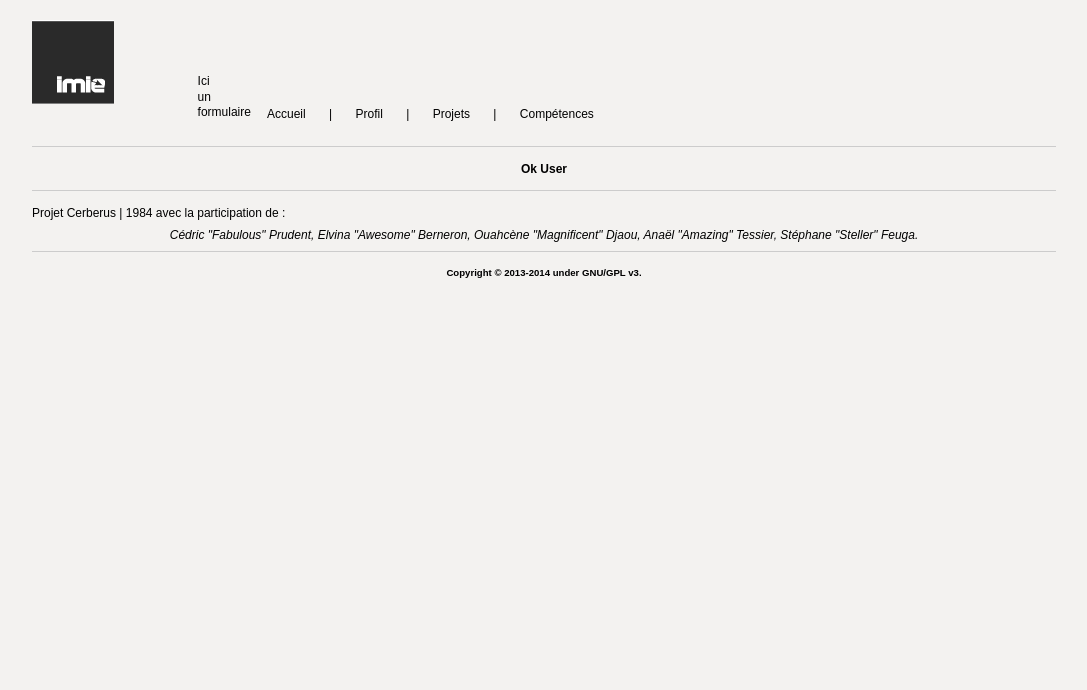
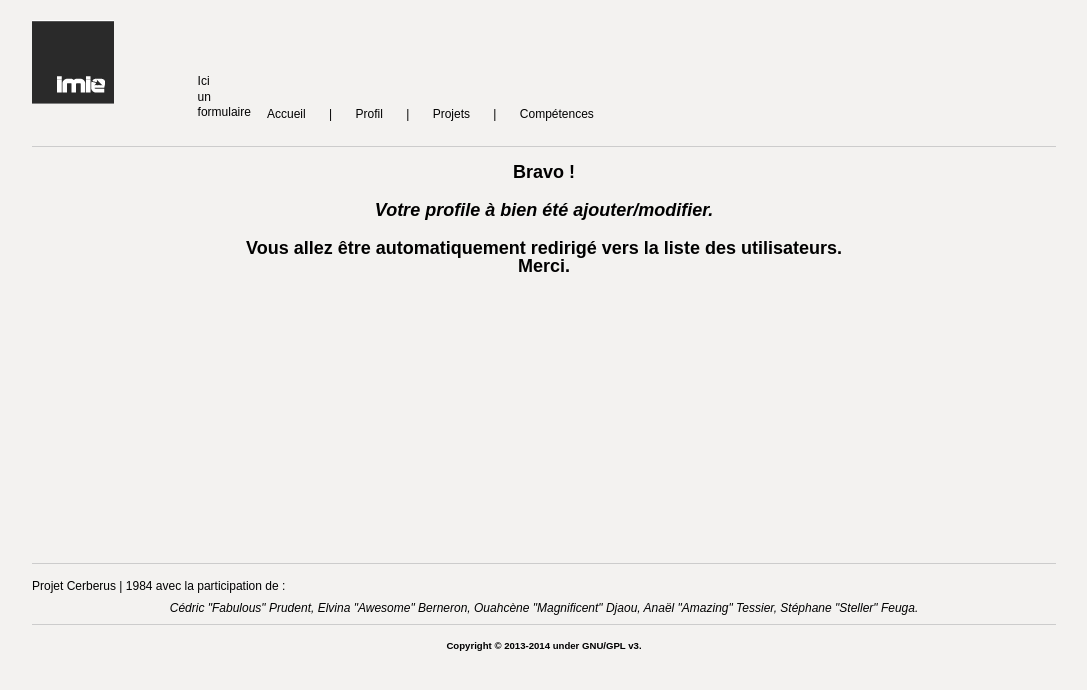
Before and after one commit to imie-source/DL09_G1, a Symfony app: template Symfony/src/Tpfilrouge/skillsBundle/Resources/views/Skills/okUser.html.twig in a window 1280 px wide. Shown: the top 690 px of the page, without its empty margins (96-1183 px from the left). Run offline with Twig, Linux system fonts and the light colour scheme; the template is opened without the code that fills it, so the values that code supplies are empty; some libraries are stand-ins or nearby versions.

Commit message:
Maj vue okUser & okProjet + Maj styles.css

```diff
--- a/Symfony/src/Tpfilrouge/skillsBundle/Resources/views/Skills/okUser.html.twig
+++ b/Symfony/src/Tpfilrouge/skillsBundle/Resources/views/Skills/okUser.html.twig
@@ -32,8 +32,16 @@
             </nav>
             <hr>
 
-            <section>
-                <h3>Ok User<h3>
+            <section class="ok">
+                <h2>Bravo !<h2>
+                <article class="firstSentence">
+                    Votre profile à bien été ajouter/modifier.
+                </article>
+                <article>
+                    Vous allez être automatiquement redirigé vers la liste des utilisateurs.
+                    <br />
+                    Merci.
+                </article>
             </section>
 
             <hr>
--- a/Symfony/web/bundles/skills/css/styles.css
+++ b/Symfony/web/bundles/skills/css/styles.css
@@ -78,9 +78,12 @@ th, td {
 tr {
     border-bottom: solid 1px #E2E2E2;
 }
-h3 {
+h2, h3 {
     margin-bottom: 15px;
     text-align: center;
+}
+h2 {
+    font-size: 1.5em;
 }
 
 /* Layout */
@@ -112,6 +115,13 @@ h3 {
     margin-bottom: 25px;
     margin-left: 90%;
     margin-top: -30px;
+}
+.ok {
+    min-height: 400px;
+    width: 100%;
+}
+.firstSentence {
+    font-style: italic;
 }
 
 /* Table User */
```
Also changed, not shown: Symfony/src/Tpfilrouge/skillsBundle/Resources/views/Skills/confitm.html.twig (deleted, +0 -19 lines), Symfony/src/Tpfilrouge/skillsBundle/Resources/views/Skills/okProjet.html.twig (+10 -2 lines).
